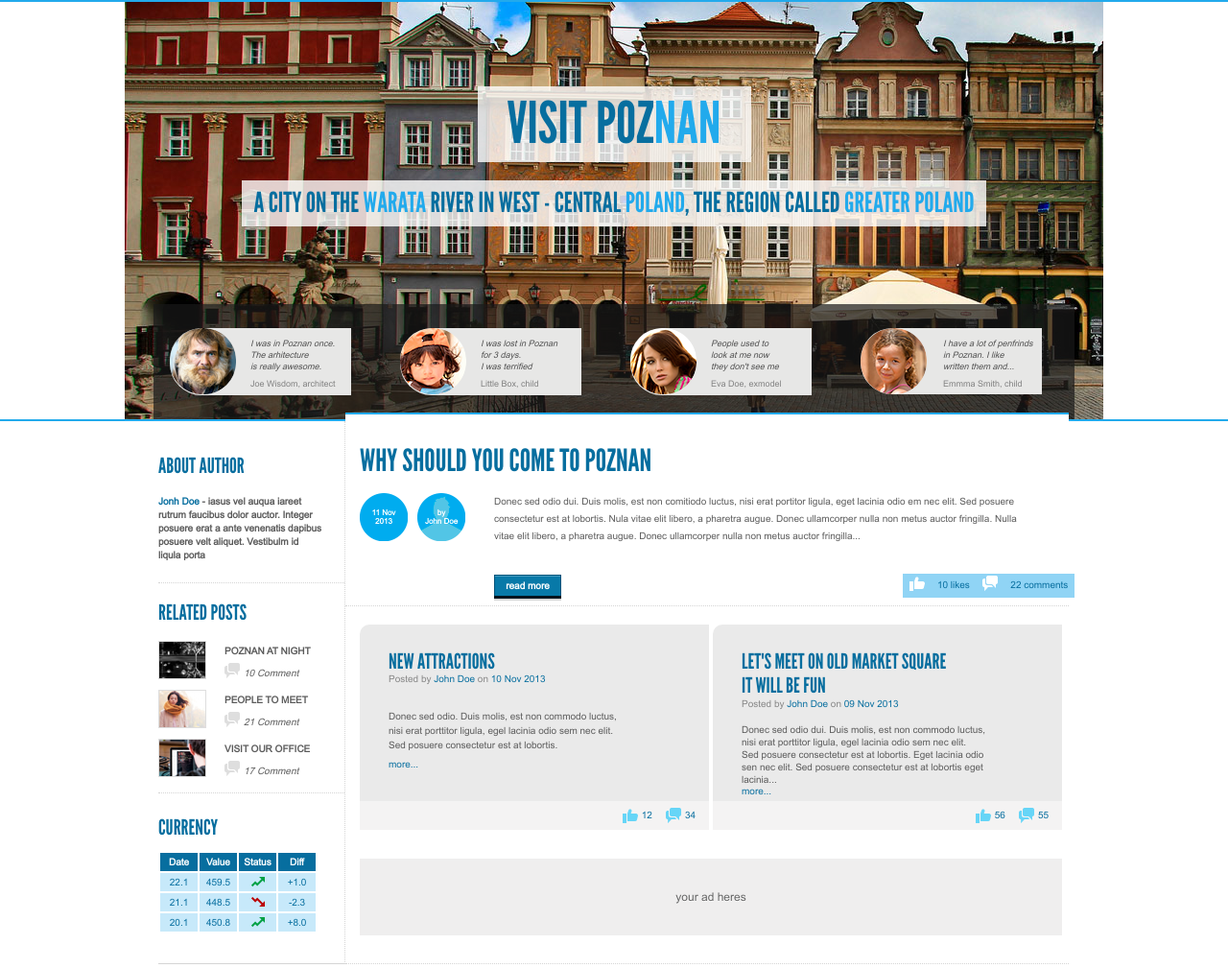
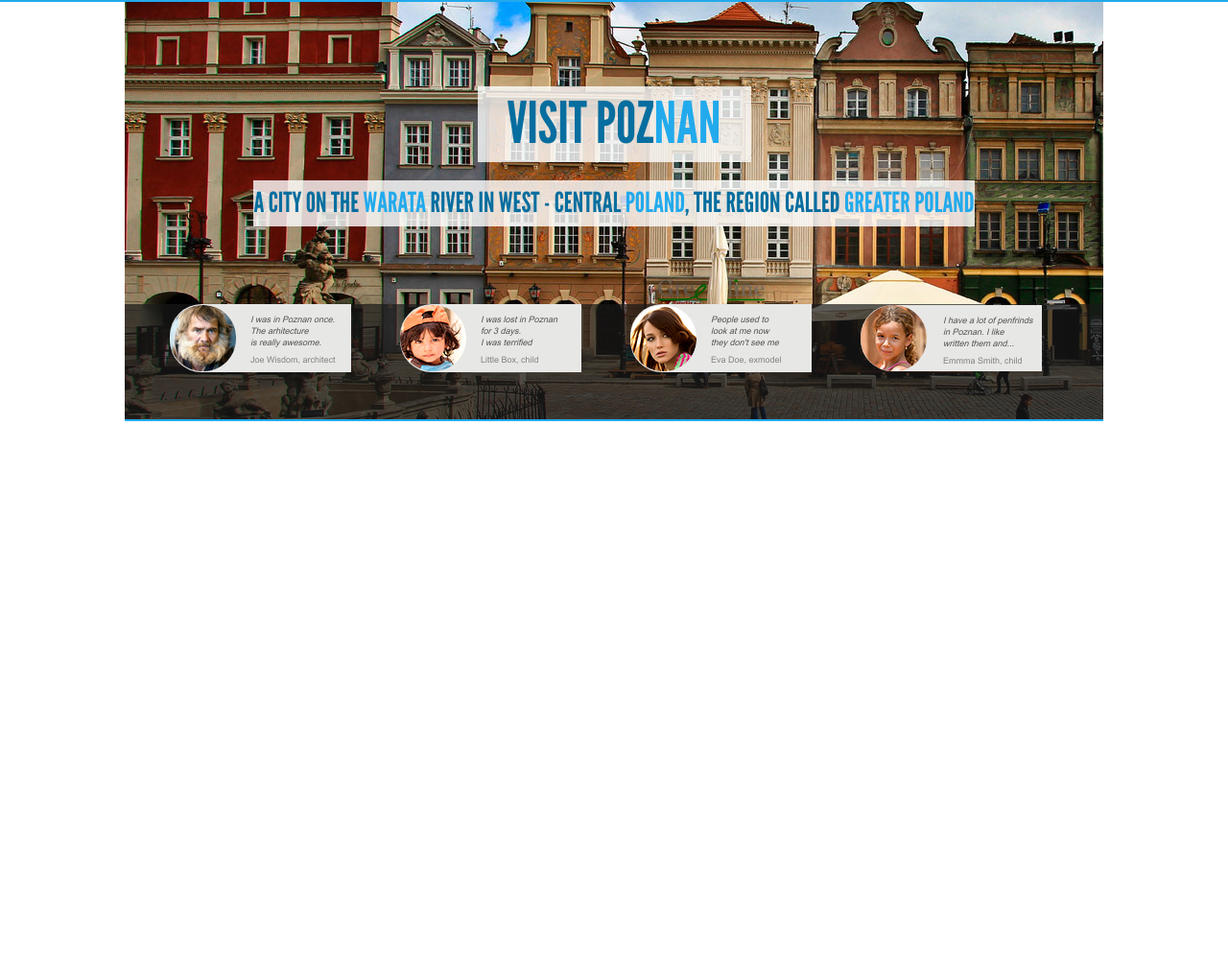
Before and after one commit to jerryk1925/task-frontend, a PHP site: page /index.html in a window 1280 px wide. Shown: the part 90-1099 px from the top of the page at 96% size. After the commit the page ends 529 px from the top, so only its background shows below. Run offline with PHP 8.4, Linux system fonts and the light colour scheme; some libraries are stand-ins or nearby versions.

Commit message:
'responsive2block'

```diff
--- a/index.html
+++ b/index.html
@@ -541,24 +541,28 @@
             </div>
         </div>
     </div>
+
     <div class="visit__wrapper">
         <div class="visit">
             <div class="visit__claim">
                 <div class="visit__claim_caption">VISIT POZ<span>NAN</span></div>
                 <div class="visit__claim_info">A CITY ON THE <span>WARATA</span> RIVER IN WEST - CENTRAL <span>POLAND</span>, THE REGION CALLED <span>GREATER POLAND</span></div>
             </div>
+            <div class="visit__people_wrapper">
                 <div class="visit__people">
                     <div class="visit__people_person">
                         <div class="visit__people_person-photo1"></div>
                         <div class="visit__people_person-comment">
-                        <div class="visit__people_person-comment-about">I was in Poznan once. The arhitecture<br> is really awesome.</div>
+                            <div class="visit__people_person-comment-about">I was in Poznan once. The arhitecture
+                                <br> is really awesome.</div>
                             <div class="visit__people_person-comment-name">Joe Wisdom, architect</div>
                         </div>
                     </div>
                     <div class="visit__people_person">
                         <div class="visit__people_person-photo2"></div>
                         <div class="visit__people_person-comment">
-                        <div class="visit__people_person-comment-about">I was lost in Poznan for 3 days.<br> I was terrified</div>
+                            <div class="visit__people_person-comment-about">I was lost in Poznan for 3 days.
+                                <br> I was terrified</div>
                             <div class="visit__people_person-comment-name">Little Box, child</div>
                         </div>
                     </div>
@@ -567,7 +571,9 @@
 
                         </div>
                         <div class="visit__people_person-comment">
-                        <div class="visit__people_person-comment-about">People used to<br> look at me now<br> they don't see me</div>
+                            <div class="visit__people_person-comment-about">People used to
+                                <br> look at me now
+                                <br> they don't see me</div>
                             <div class="visit__people_person-comment-name">Eva Doe, exmodel</div>
                         </div>
                     </div>
@@ -576,14 +582,16 @@
 
                         </div>
                         <div class="visit__people_person-comment4">
-                        <div class="visit__people_person-comment-about">I have a lot of penfrinds in Poznan. I like <br> written them and...</div>
-                        <div class="visit__people_person-comment-name">Emmma Smith, child</div>
+                            <div class="visit__people_person-comment4-about">I have a lot of penfrinds in Poznan. I like
+                                <br> written them and...</div>
+                            <div class="visit__people_person-comment4-name">Emmma Smith, child</div>
                         </div>
                     </div>
                 </div>
             </div>
         </div>
-
+    </div>
+<!--
     <div class="main__wrapper">
         <div class="main">
             <div class="main__left">
@@ -764,6 +772,7 @@
             var uluru = { lat: 52.427226, lng: 16.937442 };
             var map = new google.maps.Map(document.getElementById('map'), {
                 zoom: 14,
+                scrollwheel: false,
                 center: uluru
             });
             var marker = new google.maps.Marker({
@@ -774,5 +783,6 @@
     </script>
     <script async defer src="https://maps.googleapis.com/maps/api/js?key=AIzaSyDPo6D51wUx2ebNJ_8nF-2BekHe2FDkLIg&callback=initMap">
     </script>
+
 </body>
 </html>
--- a/poznan.css
+++ b/poznan.css
@@ -95,8 +128,9 @@
 }
 
 .visit__wrapper {
+  margin: 0 auto;
   min-height: 435px;
-  width: 100%;
+  max-width: 1020px;
   background: url("main.jpg") no-repeat;
   background-position: center;
   border-bottom: 2px solid #22aaec;
@@ -129,7 +179,7 @@
   font-size: 29px;
   color: #076e9f;
   text-transform: uppercase;
-  min-width: 776px;
+  max-width: 776px;
   line-height: 48px;
   background: rgba(255, 255, 255, 0.8);
   vertical-align: middle;
@@ -140,18 +190,55 @@
 }
 
 .visit__people {
+  margin: 0 auto;
   padding-left: 17px;
   padding-right: 34px;
   display: flex;
   flex-direction: row;
   flex-wrap: wrap;
   justify-content: space-between;
-  align-content: center;
+  align-content: space-between;
   align-items: center;
+  min-height: 120px;
+  max-width: 960px;
+}
+
+@media only screen and (max-width: 808px) {
+  .visit__people {
+    min-height: 150px;
+  }
+}
+
+@media only screen and (max-width: 479px) {
+  .visit__people {
+    padding-left: 5px;
+    padding-right: 5px;
+  }
+}
+
+.visit__people_wrapper {
   margin-top: 77px;
+  background: rgba(25, 25, 25, 0.7);
+  width: 1020px;
   min-height: 120px;
-  width: 960px;
-  background: rgba(25, 25, 25, 0.7);
+}
+
+@media only screen and (max-width: 1020px) {
+  .visit__people_wrapper {
+    width: 100%;
+  }
+}
+
+@media only screen and (max-width: 720px) {
+  .visit__people_wrapper {
+    margin-top: 50px;
+  }
+}
+
+@media only screen and (max-width: 479px) {
+  .visit__people_wrapper {
+    margin-top: 20px;
+  }
 }
 
 .visit__people_person {
@@ -161,7 +248,7 @@
   justify-content: space-between;
   align-content: center;
   align-items: center;
-  width: 189px;
+  max-width: 189px;
   min-height: 69px;
   background: #e7e7e6;
   border-top-left-radius: 33px;
--- a/poznan.scss
+++ b/poznan.scss
@@ -96,8 +116,9 @@
     align-content: center;
     align-items: center;
     &__wrapper{
+        margin: 0 auto;
         min-height: 435px;
-        width: 100%;
+        max-width: 1020px;
         background: url('main.jpg') no-repeat;
         background-position: center;
         border-bottom: 2px solid #22aaec;
@@ -130,7 +161,7 @@
             font-size: 29px;
                 color: rgb(7, 110, 159);
                 text-transform: uppercase;
-                min-width: 776px;
+                max-width: 776px;
                 line-height: 48px;
                 background: rgba(255, 255, 255, 0.8);
                 vertical-align: middle;
@@ -140,19 +171,42 @@
         }
     }
     &__people{
+        margin: 0 auto;
         padding-left: 17px;
         padding-right: 34px;
         display: flex;
     flex-direction: row;
     flex-wrap: wrap;
     justify-content: space-between;
-    align-content: center;
+    align-content: space-between;
     align-items: center;
-        margin-top: 77px;
+
         min-height: 120px;
-        width: 960px;
-        background: rgba(25, 25, 25, 0.7);
+        max-width: 960px;
+        @media only screen and (max-width: 808px) {
+            min-height: 150px;
+        }
+        @media only screen and (max-width: 479px) {
+            padding-left: 5px;
+        padding-right: 5px;
+        }
 
+        &_wrapper{
+            margin-top: 77px;
+            background: rgba(25, 25, 25, 0.7);
+            width:1020px;
+            min-height: 120px;
+            @media only screen and (max-width: 1020px) {
+                width:100%;
+            }
+            @media only screen and (max-width: 720px) {
+                margin-top: 50px;
+            }
+            @media only screen and (max-width: 479px) {
+                margin-top: 20px;
+            }
+
+        }
         &_person{
             display: flex;
     flex-direction: row;
@@ -160,7 +214,7 @@
     justify-content: space-between;
     align-content: center;
     align-items: center;
-            width:189px;
+            max-width:189px;
             min-height:69px;
             background: rgb(231, 231, 230);
             border-top-left-radius: 33px;
```
Also changed, not shown: other parts of poznan.css (+72 -1 lines), other parts of poznan.scss (+47 -3 lines), poznan.min.css. Lines whose indentation alone changed are shown as unchanged.
